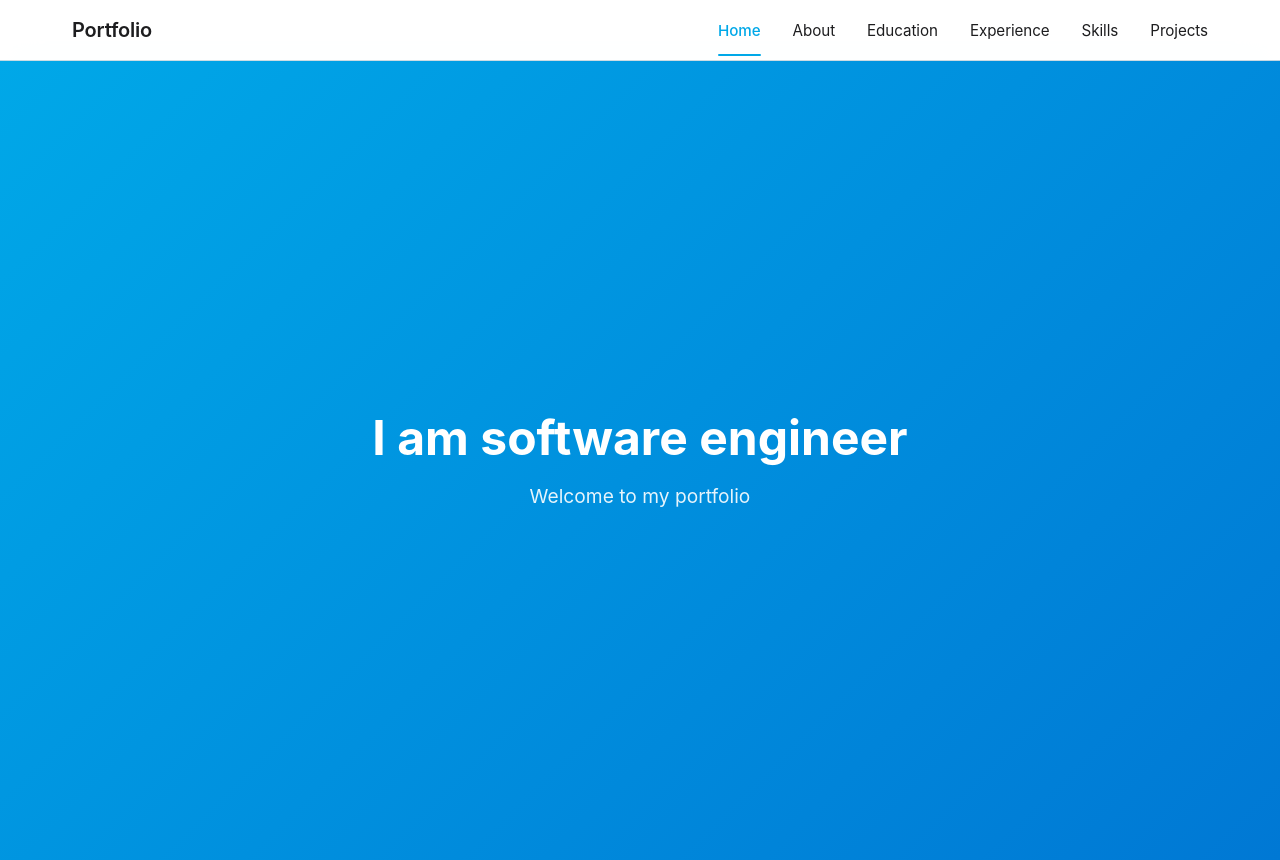
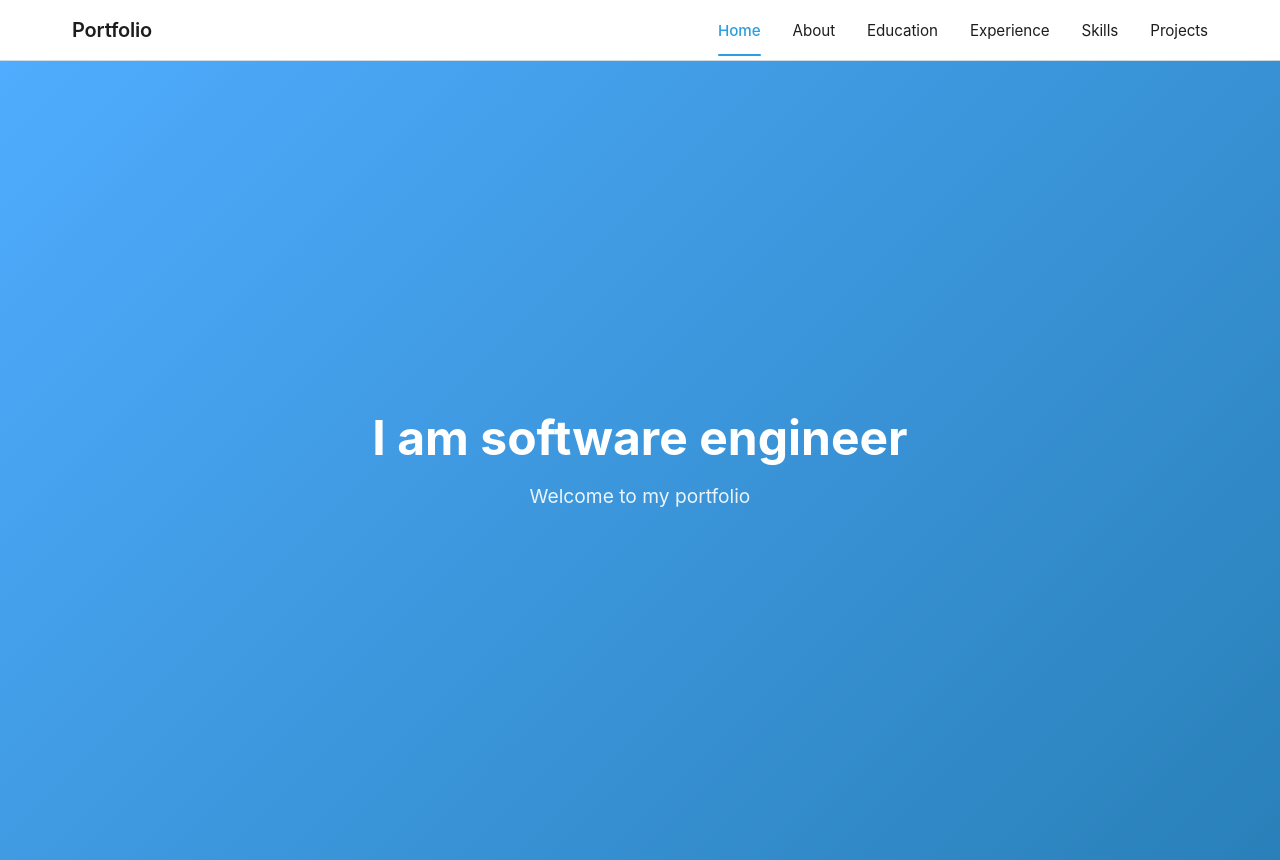
Before and after one commit to prajwal-u2/personal-portfolio, a React (Vite) app: page / in a window 1280 px wide. Built offline with nearby package versions, Linux system fonts and the light colour scheme.

Commit message:
tone down gradient

```diff
--- a/src/App.css
+++ b/src/App.css
@@ -13,7 +13,7 @@
   flex-direction: column;
   align-items: center;
   justify-content: center;
-  background: linear-gradient(135deg, #00a8e8 0%, #0078d4 100%);
+  background: linear-gradient(135deg, #4facfe 0%, #2980b9 100%);
   color: white;
   padding: 2rem;
 }
--- a/src/components/Navbar.css
+++ b/src/components/Navbar.css
@@ -53,11 +53,11 @@
 }
 
 .navbar-link:hover {
-  color: #00a8e8;
+  color: #2b9de0;
 }
 
 .navbar-link.active {
-  color: #00a8e8;
+  color: #2b9de0;
   font-weight: 500;
 }
 
@@ -68,7 +68,7 @@
   left: 0;
   right: 0;
   height: 2px;
-  background: #00a8e8;
+  background: #2b9de0;
   border-radius: 1px;
 }
 
```
